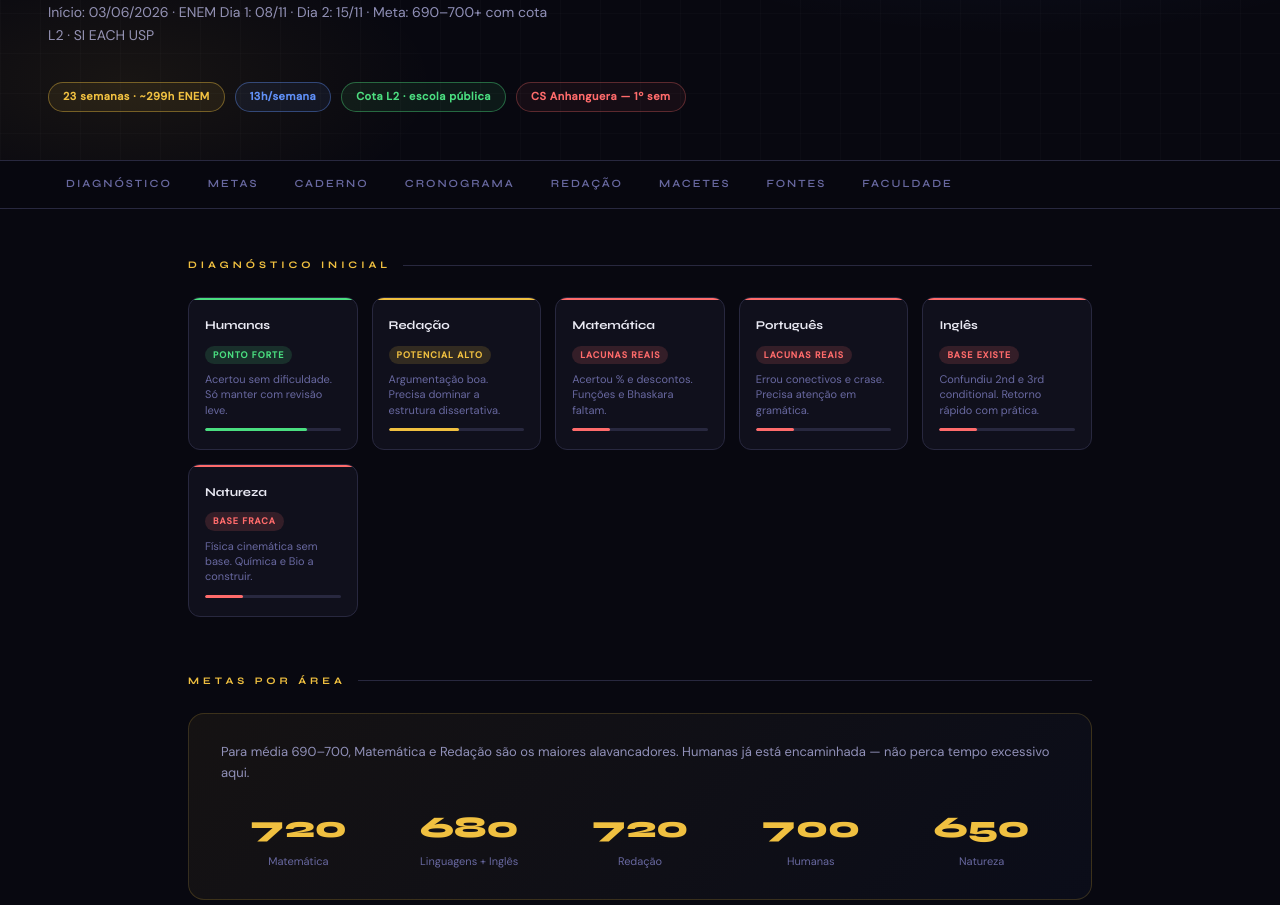
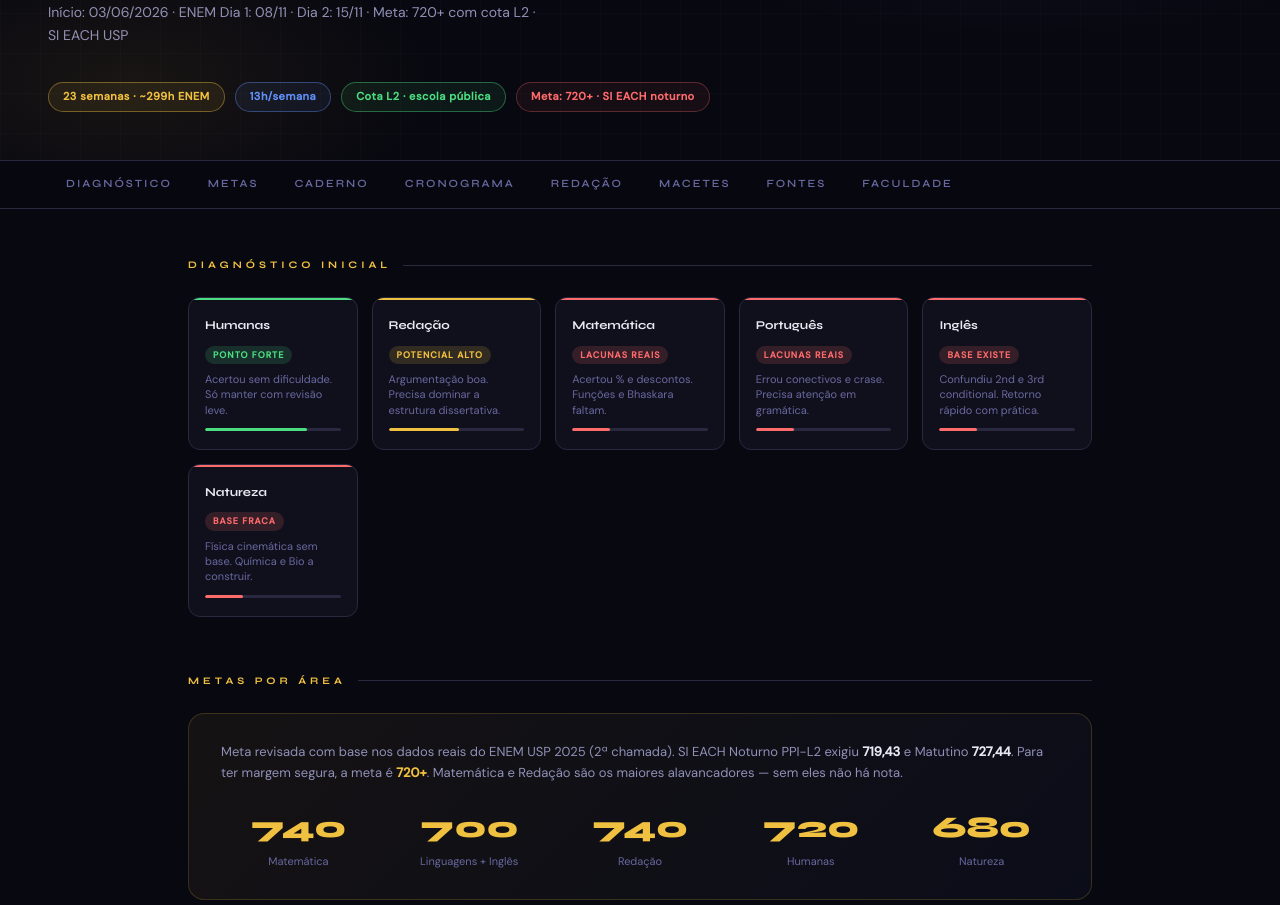
Before and after one commit to guisabinoo/Testes-e-p-, a plain HTML site: page index.html in a window 1280 px wide. Shown: the part 227-1132 px from the top of the page. Drawn offline with Linux system fonts and the light colour scheme.

Commit message:
Add files via upload

```diff
--- a/index.html
+++ b/index.html
@@ -376,12 +376,12 @@ body { background:var(--bg); color:var(--text); font-family:'DM Sans',sans-serif
   <div class="hero-grid"></div>
   <div class="hero-label">Plano de Estudos Personalizado 2026</div>
   <h1>ENEM 2026<br><em>Guilherme</em></h1>
-  <p class="hero-sub">Início: 03/06/2026 · ENEM Dia 1: 08/11 · Dia 2: 15/11 · Meta: 690–700+ com cota L2 · SI EACH USP</p>
+  <p class="hero-sub">Início: 03/06/2026 · ENEM Dia 1: 08/11 · Dia 2: 15/11 · Meta: 720+ com cota L2 · SI EACH USP</p>
   <div class="hero-pills">
     <span class="pill pill-gold">23 semanas · ~299h ENEM</span>
     <span class="pill pill-blue">13h/semana</span>
     <span class="pill pill-green">Cota L2 · escola pública</span>
-    <span class="pill pill-red">CS Anhanguera — 1º sem</span>
+    <span class="pill pill-red">Meta: 720+ · SI EACH noturno</span>
   </div>
 </div>
 
@@ -445,13 +445,13 @@ body { background:var(--bg); color:var(--text); font-family:'DM Sans',sans-serif
 <div id="metas"></div>
 <div class="sec">Metas por área</div>
 <div class="meta-box">
-  <p>Para média 690–700, Matemática e Redação são os maiores alavancadores. Humanas já está encaminhada — não perca tempo excessivo aqui.</p>
+  <p>Meta revisada com base nos dados reais do ENEM USP 2025 (2ª chamada). SI EACH Noturno PPI-L2 exigiu <strong style="color:var(--text)">719,43</strong> e Matutino <strong style="color:var(--text)">727,44</strong>. Para ter margem segura, a meta é <strong style="color:var(--gold)">720+</strong>. Matemática e Redação são os maiores alavancadores — sem eles não há nota.</p>
   <div class="meta-grid">
-    <div class="meta-item"><div class="meta-num">720</div><div class="meta-area">Matemática</div></div>
-    <div class="meta-item"><div class="meta-num">680</div><div class="meta-area">Linguagens + Inglês</div></div>
-    <div class="meta-item"><div class="meta-num">720</div><div class="meta-area">Redação</div></div>
-    <div class="meta-item"><div class="meta-num">700</div><div class="meta-area">Humanas</div></div>
-    <div class="meta-item"><div class="meta-num">650</div><div class="meta-area">Natureza</div></div>
+    <div class="meta-item"><div class="meta-num">740</div><div class="meta-area">Matemática</div></div>
+    <div class="meta-item"><div class="meta-num">700</div><div class="meta-area">Linguagens + Inglês</div></div>
+    <div class="meta-item"><div class="meta-num">740</div><div class="meta-area">Redação</div></div>
+    <div class="meta-item"><div class="meta-num">720</div><div class="meta-area">Humanas</div></div>
+    <div class="meta-item"><div class="meta-num">680</div><div class="meta-area">Natureza</div></div>
   </div>
 </div>
 
@@ -1205,7 +1205,7 @@ body { background:var(--bg); color:var(--text); font-family:'DM Sans',sans-serif
 </div>
 
 <div class="footer">
-  Plano montado em 02/06/2026 · Início: 03/06/2026 · ENEM: 08 e 15 de novembro de 2026 · Meta: 690–700+ · Cota L2 · SI EACH USP
+  Plano montado em 02/06/2026 · Início: 03/06/2026 · ENEM: 08 e 15 de novembro de 2026 · Meta: 720+ · Cota L2 · SI EACH USP
 </div>
 
 </body>
```
